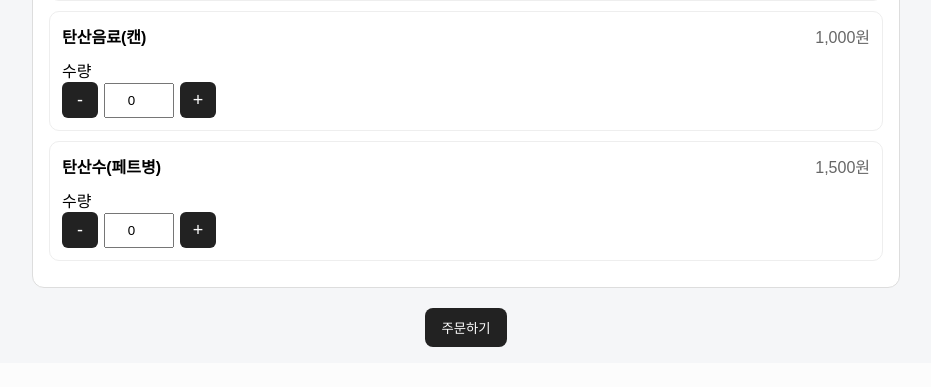
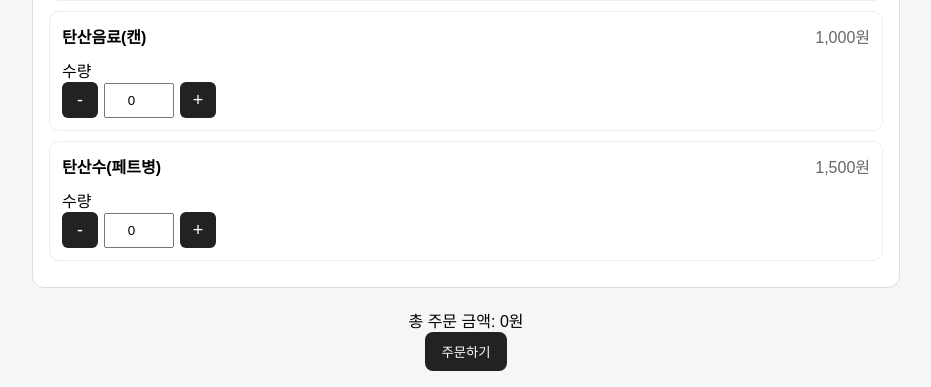
Before and after one commit to silvinggit-hue/salad-order-system, a Flask app: page / in a window 1280 px wide. Shown: the part 4549-4936 px from the top of the page, without its empty margins (174-1105 px from the left). Before the commit the page ends 4896 px from the top, so only its background shows below. Run offline with Flask 3, Linux system fonts and the light colour scheme.

Commit message:
Update index.html

```diff
--- a/app/templates/index.html
+++ b/app/templates/index.html
@@ -72,6 +72,7 @@
                                             min="0"
                                             value="{{ prefill.quantity if prefill.quantity is defined else 0 }}"
                                             class="qty-input"
+                                            data-price="{{ item.price }}"
                                         >
 
                                         <button type="button" class="qty-btn plus-btn" data-target="qty_{{ item.id }}">+</button>
@@ -99,6 +100,10 @@
         {% endfor %}
 
         <div class="submit-area sticky-submit">
+            <div class="live-total-box">
+                총 주문 금액: <span id="live-total-price">0</span>원
+            </div>
+
             <button type="submit" class="btn">
                 {% if edit_order_id %}수정 저장하기{% else %}주문하기{% endif %}
             </button>
```
